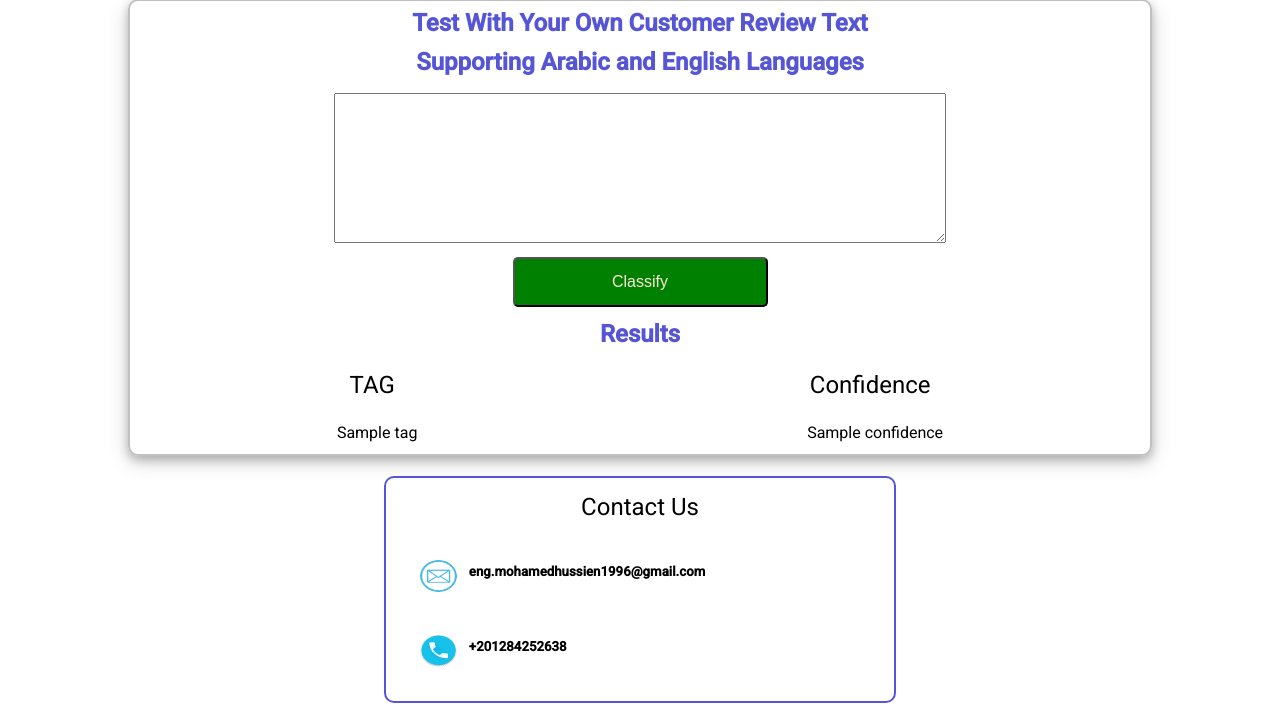
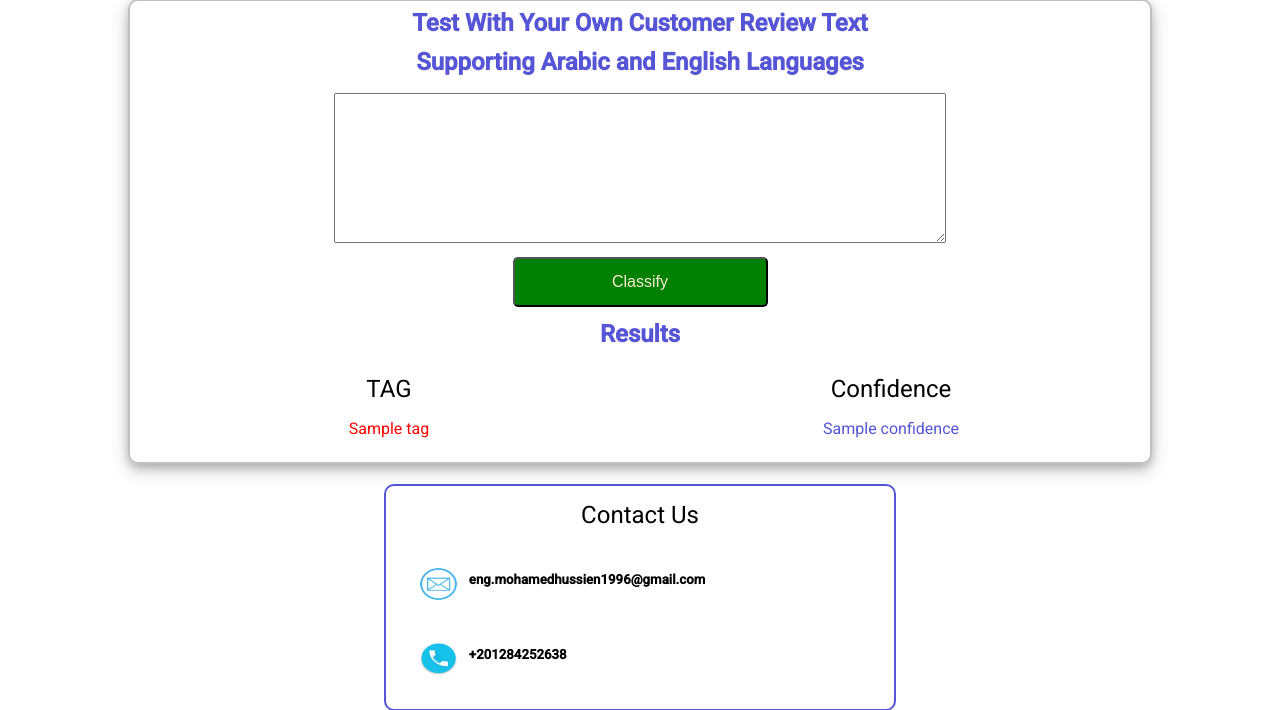
Before and after one commit to Eng-MohamedHussien/Alphax-SaaS, a Flask app: template templates/try.html in a window 1280 px wide. Shown: the part 184-894 px from the top of the page. Run offline with Flask 2, Linux system fonts and the light colour scheme; the template is opened without the code that fills it: most values are stand-ins (such as "Sample title", 1, 10 or a date in 2020); parts of the project's set-up code (start-up, migrations or seed data) failed here and were passed over.

Commit message:
update result part in html, css and backend

```diff
--- a/SentimentAnalyzer/sentimentanalyse.py
+++ b/SentimentAnalyzer/sentimentanalyse.py
@@ -2,7 +2,6 @@ import json
 import re
 import string
 from nltk.corpus import stopwords
-from tensorflow.keras.preprocessing.text import tokenizer_from_json
 from tensorflow.keras.preprocessing.sequence import pad_sequences
 from tensorflow.keras.models import Sequential
 from tensorflow.keras.layers import Dense, Embedding, Flatten, Conv1D, MaxPooling1D
@@ -38,5 +37,5 @@ def predict_sentiment(review, nlp_tokenizer, model):
     y = model.predict(x, verbose=0)
     percent_pos = y.tolist()[0][0]
     if round(percent_pos) == 0:
-        return (1-percent_pos), 'NEGATIVE'
+        return (1-percent_pos)*100, 'NEGATIVE'
     return percent_pos*100, 'POSITIVE'
--- a/app.py
+++ b/app.py
@@ -1,5 +1,6 @@
 from flask import Flask, render_template, request
 from SentimentAnalyzer.sentimentanalyse import *
+from tensorflow.keras.preprocessing.text import tokenizer_from_json
 app = Flask(__name__)
 # to load tokenizer
 with open('./SentimentAnalyzer/tokenizer.json') as f:
@@ -27,8 +28,8 @@ def sentiment_analysis_try():
 	if request.method == 'POST':
 		review = request.form['review']
 		confidence, tag = predict_sentiment(review, tokenizer, nlp_model)
-		return render_template('try.html', tag=tag, confidence=confidence)
+		return render_template('try.html', tag=tag, confidence=str(round(confidence, 2))+'%')
 
 
 if __name__ == '__main__':
-	app.run(debug=True)
+	app.run(host='0.0.0.0')
--- a/static/css/try-style.css
+++ b/static/css/try-style.css
@@ -180,22 +180,42 @@ footer .authorization h5 {
   font-size: 24px;
 }
 
-.main-code .results-names,
-.main-code .results-values {
+.main-code .row {
     display: flex;
     justify-content: space-around;
-  align-items: center;
-  margin: 8px;
-  padding: 4px;
+    margin: 5px;
+    padding: 3px;
 }
 
-.main-code .results-names .tag-key,
-.main-code .results-names .confidence-key {
+.main-code .row .col {
+    display: flex;
+    flex-direction: column;
+    margin: 5px;
+    padding: 3px;
+    width: 40%;
+    align-items: center;
+}
+
+.row .col .item{
+    align-items: center;
+    margin: 5px;
+    padding: 3px;
+}
+
+.col .item .text-label {
     margin: 5px;
     padding: 3px;
     font-size: 24px;
     text-align: center;
 }
+
+.col .item .value-label {
+    text-align: center;
+    font-size: 16px;
+    color: rgb(85, 85, 214);
+    padding: 5px; margin: 3px;
+}
+
 
 @media only screen and (max-width: 900px) {
   footer .contact {
--- a/templates/try.html
+++ b/templates/try.html
@@ -43,13 +43,23 @@
               <input type="submit" value="Classify">
             </form>
             <h4>Results</h4>
-            <div class="results-names">
-              <label class="tag-key">TAG</label>
-              <label class="confidence-key">Confidence</label>
-            </div>
-            <div class="results-values">
-              <label id="tag-value">{{ tag }}</label>
-              <label id="confidence-value">{{ confidence }}</label>
+            <div class="row">
+                <div class="col">
+                    <div class="item">
+                        <label class="text-label">TAG</label>
+                    </div>
+                    <div class="item">
+                        <label class="value-label" {% if tag=='POSITIVE' %} style="color: green" {% else %} style="color: red" {% endif %}>{{ tag }}</label>
+                    </div>
+                </div>
+                <div class="col">
+                    <div class="item">
+                        <label class="text-label">Confidence</label>
+                    </div>
+                    <div class="item">
+                        <label class="value-label">{{ confidence }}</label>
+                    </div>
+                </div>
             </div>
         </section>
     </main>
```
Also changed, not shown: 1 other file. Lines whose indentation alone changed are shown as unchanged.
